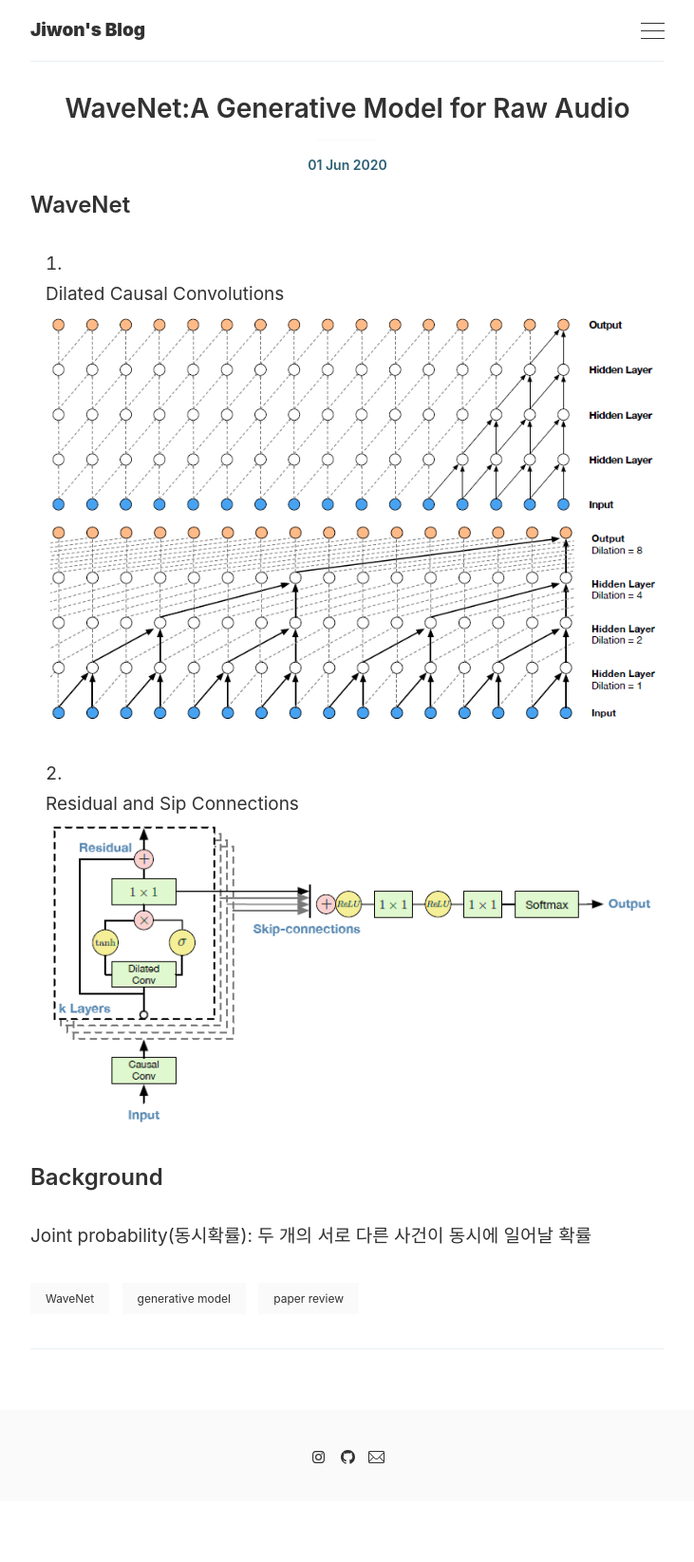
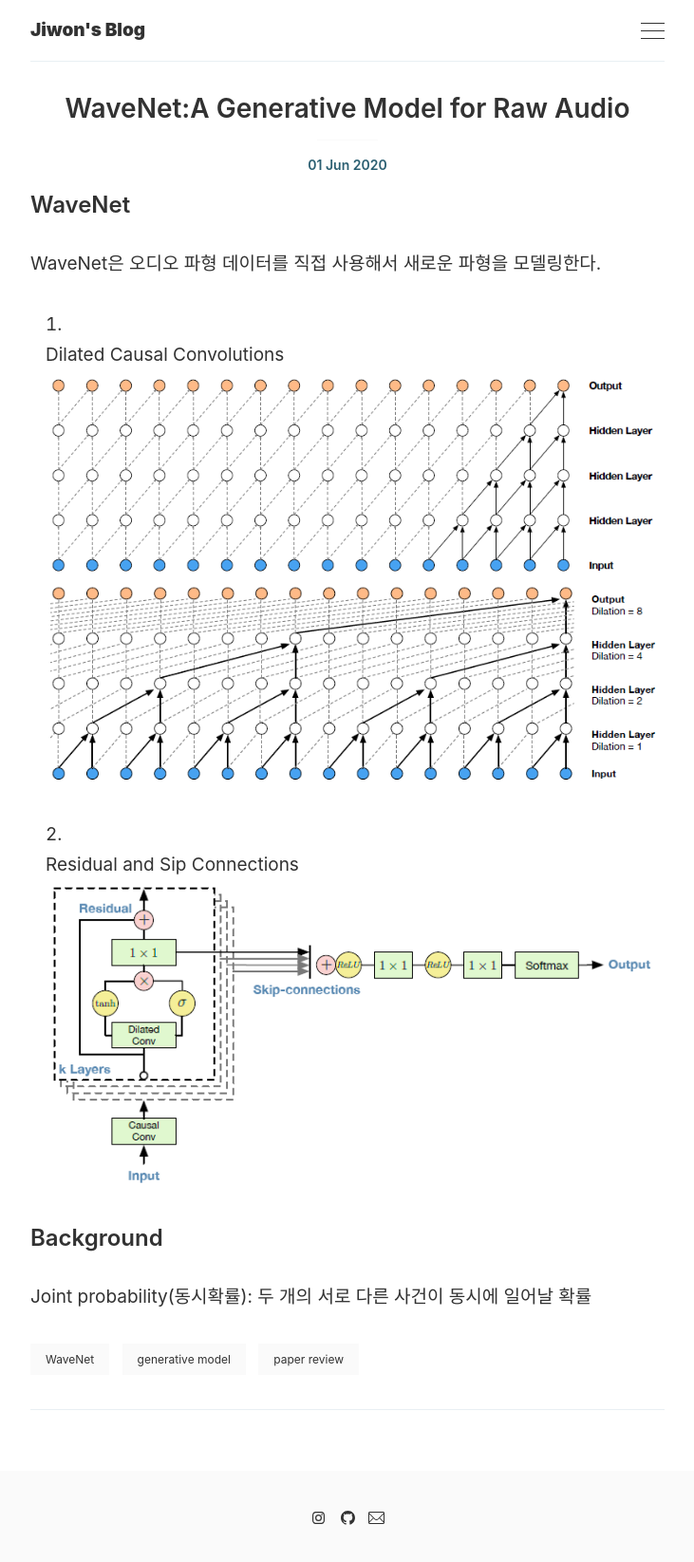
Before and after one commit to inha-informatics/geongswon.github.io, a Jekyll site: the page built from _posts/2020-06-01-WaveNet:-A-Generative-Model-for-Raw-Audio.markdown, in a window 1280 px wide. Shown: the whole page at 95% size, without its empty margins (274-1005 px from the left). Built offline with Jekyll 4.4.1, drawn with Linux system fonts in a browser that asks for light colours; comment, search, counter and statistics services are not loaded; before the commit the page ends 1581 px from its top, so only the background shows below that.

Commit message:
Update 2020-06-01-WaveNet:-A-Generative-Model-for-Raw-Audio.markdown

```diff
--- a/_posts/2020-06-01-WaveNet:-A-Generative-Model-for-Raw-Audio.markdown
+++ b/_posts/2020-06-01-WaveNet:-A-Generative-Model-for-Raw-Audio.markdown
@@ -7,6 +7,7 @@ use_math: true
 
 ### WaveNet
 
+   WaveNet은 오디오 파형 데이터를 직접 사용해서 새로운 파형을 모델링한다.
 1. Dilated Causal Convolutions
 ![wavenet2](/images/pages/wavenet2.PNG)
 ![wavenet3](/images/pages/wavenet3.PNG)
```
